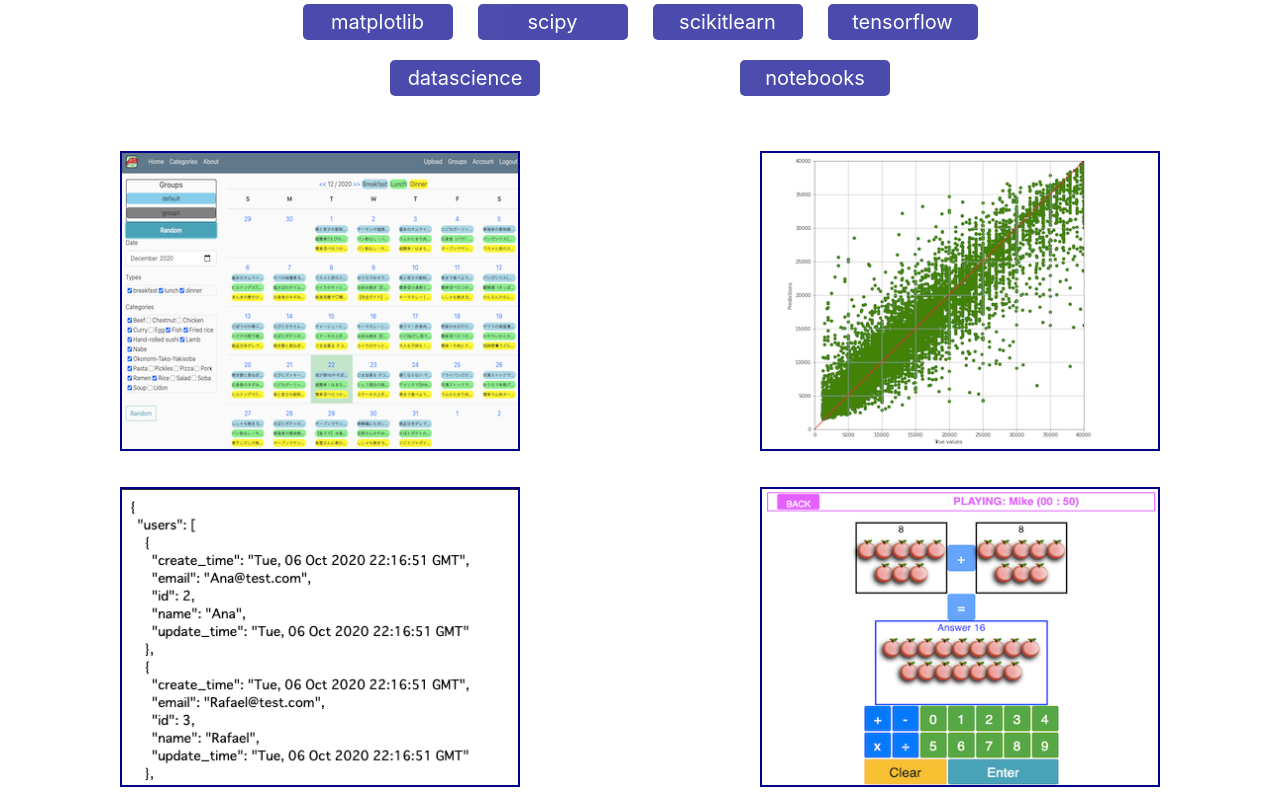
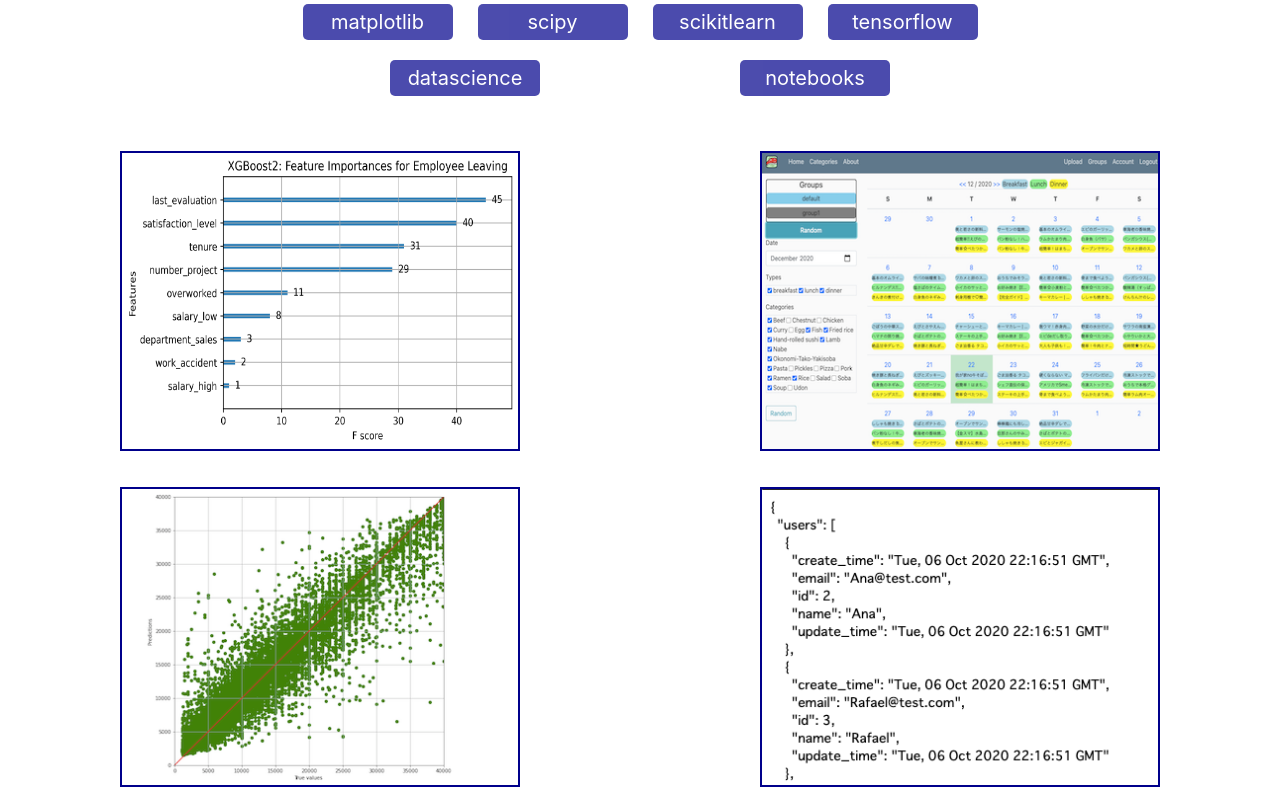
Before and after one commit to gadenahi/pf, a React (Create React App) app: page / in a window 1280 px wide. Shown: the part 920-1720 px from the top of the page. Built offline with nearby package versions, Linux system fonts and the light colour scheme.

Commit message:
dded new certificate of Google Advance Data Analytics

```diff
--- a/src/components/data/data.js
+++ b/src/components/data/data.js
@@ -1,6 +1,13 @@
 const project_filters = ["all", "python", "flask", "javascript", "node", "express", "jquery", "react", "d3", "postgresql", "chai", "restapi", "matplotlib", "scipy", "scikitlearn", "tensorflow", "datascience", "notebooks"]
 
 const projects = [
+    {
+        id: 27,
+        url: "https://github.com/gadenahi/Sailfort_Motors_project_lab/blob/main/Activity_%20Course%207%20Salifort%20Motors%20project%20lab.ipynb",
+        image: `${process.env.PUBLIC_URL}/imgs/xgboost2-importance.png`,
+        caption: "Google Advanced Data Analytics Sailfort Motors Project",
+        category: ["python", "matplotlib", "scikitlearn", "datascience", "notebooks"]
+    },
     {
         id: 26,
         url: "https://recipe-scheduler111.herokuapp.com/login?next=%2F",
@@ -192,6 +199,13 @@ const certificate_filters = ["all", "fullstack", "datascience", "python", "javas
 const org_filters = ["hackerrank", "ibm", "freecodecamp", "google", "aws"]
 
 const certificates = [
+    {
+        id: 36,
+        org: "google",
+        url: "https://www.coursera.org/account/accomplishments/professional-cert/P4CBWLJUR6YQ",
+        caption: "Google Advanced Data Analytics",
+        category: ["google", "python", "pandas", "numpy", "matplotlib", "seaborn", "scikit-learn", "jupyter notebooks"]
+    },
     {
         id: 35,
         org: "hackerrank",
--- a/src/components/js/Welcome.js
+++ b/src/components/js/Welcome.js
@@ -23,7 +23,9 @@ function Welcome() {
             1000,
             "Coding",
             1000,
-            "A Software Engineer",
+            "Data Analytics",
+            1000,
+            "A Data Scientist and Software Engineer",
             1000,
           ]}
         />
```
Also changed, not shown: public/imgs/xgboost2-importance.png (added).
